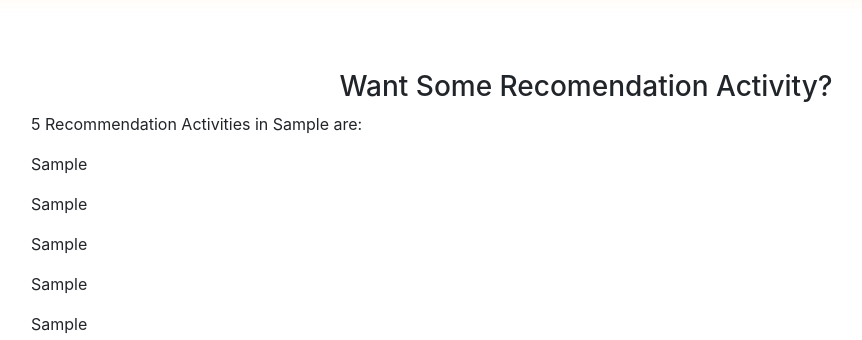
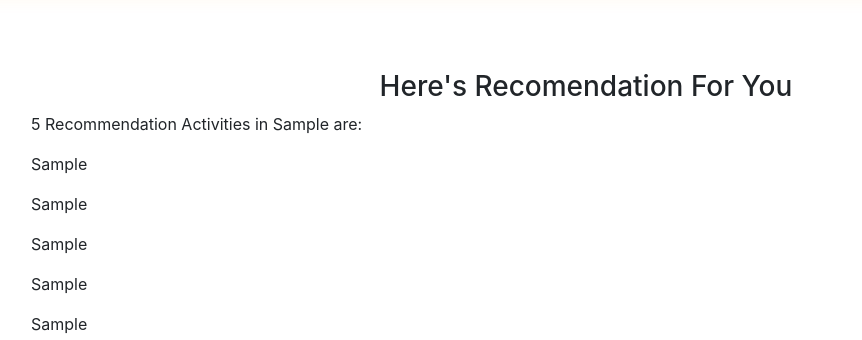
Before and after one commit to lailyrhmh/capstone-project-sib-dicoding, a Flask app: template templates/activity-result.html in a window 1280 px wide. Shown: the part 102-442 px from the top of the page, without its empty margins (54-916 px from the left). Run offline with Flask 2, Linux system fonts and the light colour scheme; the template is opened without the code that fills it: most values are stand-ins (such as "Sample title", 1, 10 or a date in 2020); parts of the project's set-up code (start-up, migrations or seed data) failed here and were passed over.

Commit message:
Update activity-result

```diff
--- a/templates/activity-result.html
+++ b/templates/activity-result.html
@@ -6,7 +6,7 @@
     <div class="container">
        <div class="heading_container heading_center">
          <h3>
-            Want Some Recomendation Activity?
+            Here's Recomendation For You
          </h3>
       </div>
       <p>5 Recommendation Activities in {{sub_mood}} are:</p>
```
